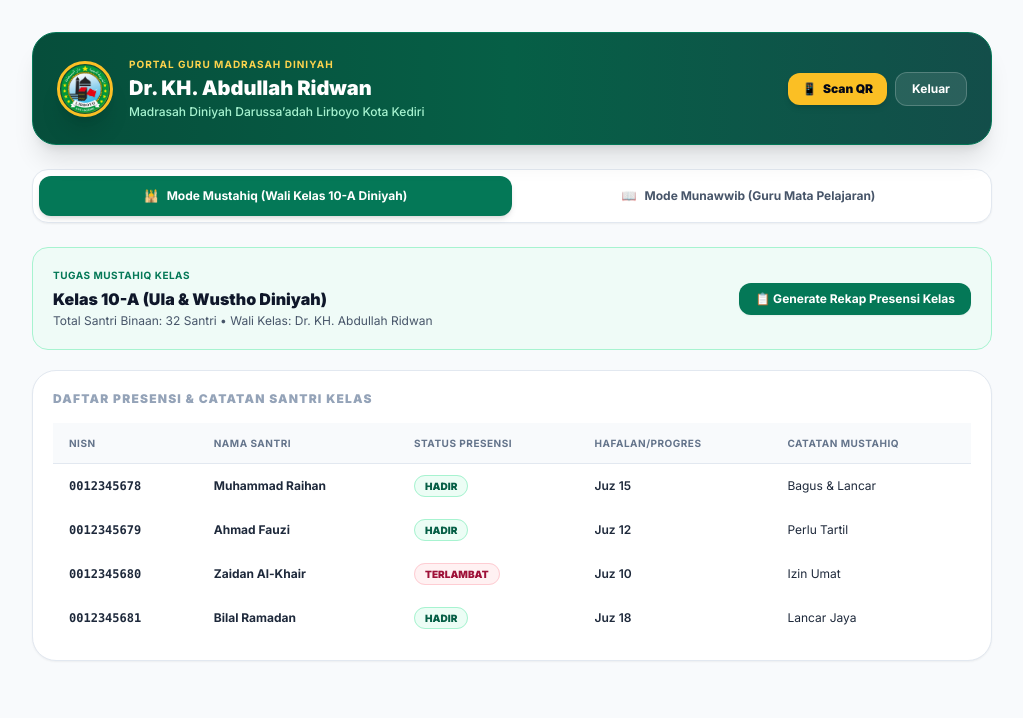
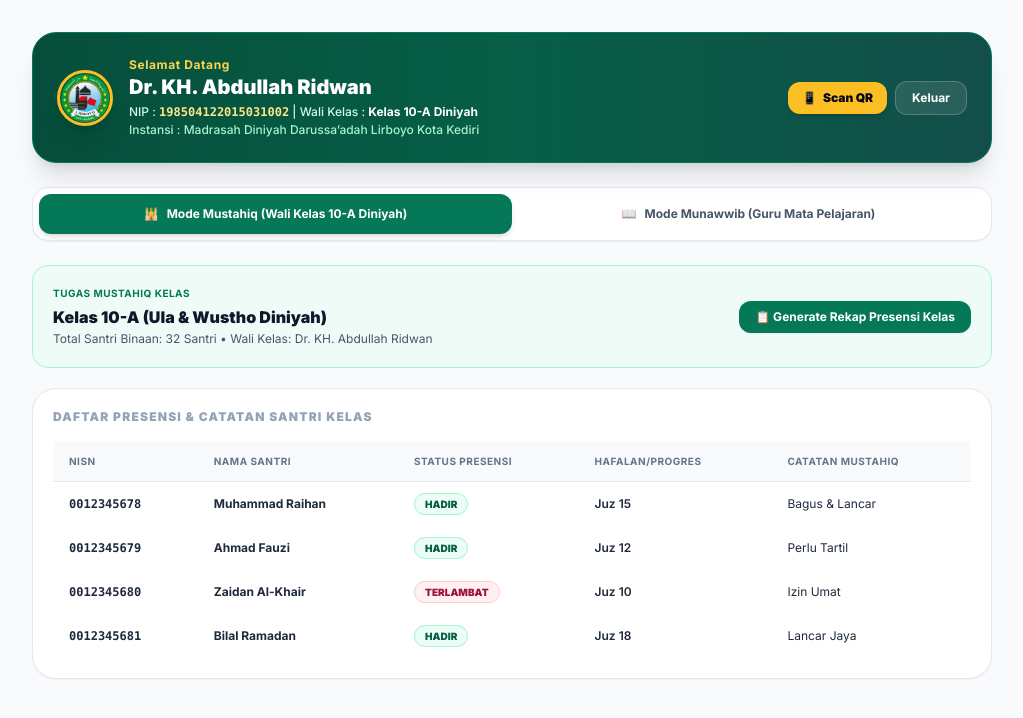
Before and after one commit to devdarsa/enterprise, a Next.js app in the folder apps/web/: page /guru_madrasah/dashboard in a window 1280 px wide. Shown: the top 718 px of the page, without its empty margins (128-1151 px from the left). Built offline with nearby package versions, Linux system fonts and the light colour scheme.

Commit message:
style(dashboard): update header profile card format to Selamat Datang, Nama, NIP | Wali Kelas, Instansi

```diff
--- a/apps/web/src/app/guru_madrasah/dashboard/page.tsx
+++ b/apps/web/src/app/guru_madrasah/dashboard/page.tsx
@@ -105,12 +105,15 @@ export default function GuruMadrasahDashboardPage() {
               <Image src="/logo-madrasah.png" alt="Logo Madrasah Diniyah" fill className="object-cover" />
             </div>
             <div>
-              <span className="text-[10px] font-bold text-amber-300 uppercase tracking-widest block mb-0.5">
-                PORTAL GURU MADRASAH DINIYAH
+              <span className="text-xs font-bold text-amber-300 tracking-wider block mb-0.5">
+                Selamat Datang
               </span>
-              <h1 className="text-xl font-black text-white">{user.nama}</h1>
+              <h1 className="text-xl font-black text-white leading-tight">{user.nama}</h1>
+              <p className="text-xs text-emerald-100 font-medium mt-1">
+                NIP : <strong className="font-mono text-amber-200">198504122015031002</strong> | Wali Kelas : <strong className="text-white">Kelas 10-A Diniyah</strong>
+              </p>
               <p className="text-xs text-emerald-200 font-medium mt-0.5">
-                Madrasah Diniyah Darussa’adah Lirboyo Kota Kediri
+                Instansi : Madrasah Diniyah Darussa’adah Lirboyo Kota Kediri
               </p>
             </div>
           </div>
--- a/apps/web/src/app/guru_mi/dashboard/page.tsx
+++ b/apps/web/src/app/guru_mi/dashboard/page.tsx
@@ -72,12 +72,15 @@ export default function GuruMIDashboardPage() {
               <Image src="/logo-mi.png" alt="Logo MI" fill className="object-cover" />
             </div>
             <div>
-              <span className="text-[10px] font-bold text-amber-300 uppercase tracking-widest block mb-0.5">
-                PORTAL KHUSUS GURU MI • AKADEMIK VIA APPS EKSTERNAL
+              <span className="text-xs font-bold text-amber-300 tracking-wider block mb-0.5">
+                Selamat Datang
               </span>
-              <h1 className="text-xl font-black text-white">{user.nama}</h1>
-              <p className="text-xs text-emerald-100 font-medium mt-0.5">
-                NIP: {user.nip} • Madrasah Ibtida’iyyah Darussa’adah Lirboyo
+              <h1 className="text-xl font-black text-white leading-tight">{user.nama}</h1>
+              <p className="text-xs text-emerald-100 font-medium mt-1">
+                NIP : <strong className="font-mono text-amber-200">{user.nip || '199208152018022003'}</strong> | Wali Kelas : <strong className="text-white">Kelas 4-A MI</strong>
+              </p>
+              <p className="text-xs text-emerald-200 font-medium mt-0.5">
+                Instansi : Madrasah Ibtida’iyyah Darussa’adah Lirboyo
               </p>
             </div>
           </div>
--- a/apps/web/src/app/wali_santri/dashboard/page.tsx
+++ b/apps/web/src/app/wali_santri/dashboard/page.tsx
@@ -177,12 +177,15 @@ export default function WaliSantriDashboardPage() {
               <Image src="/logo-lirboyo.png" alt="Logo Lirboyo" fill className="object-cover" />
             </div>
             <div>
-              <span className="text-[10px] font-bold text-amber-300 uppercase tracking-widest block mb-0.5">
-                PORTAL INFORMASI WALI SANTRI (TERHUBUNG VIA NIK WALI)
+              <span className="text-xs font-bold text-amber-300 tracking-wider block mb-0.5">
+                Selamat Datang
               </span>
-              <h1 className="text-xl font-black text-white">{user.nama}</h1>
-              <p className="text-xs text-emerald-100 font-medium mt-0.5">
-                NIK Wali: <strong className="font-mono text-amber-200">{user.nik}</strong> • Santri Terhubung: <strong>{connectedChildren.length || 1} Anak</strong>
+              <h1 className="text-xl font-black text-white leading-tight">{user.nama}</h1>
+              <p className="text-xs text-emerald-100 font-medium mt-1">
+                NIK Wali : <strong className="font-mono text-amber-200">{user.nik}</strong> | Santri Terhubung : <strong className="text-white">{connectedChildren.length || 1} Anak</strong>
+              </p>
+              <p className="text-xs text-emerald-200 font-medium mt-0.5">
+                Instansi : Pondok Pesantren Ma'had Darussa'adah Lirboyo
               </p>
             </div>
           </div>
```
